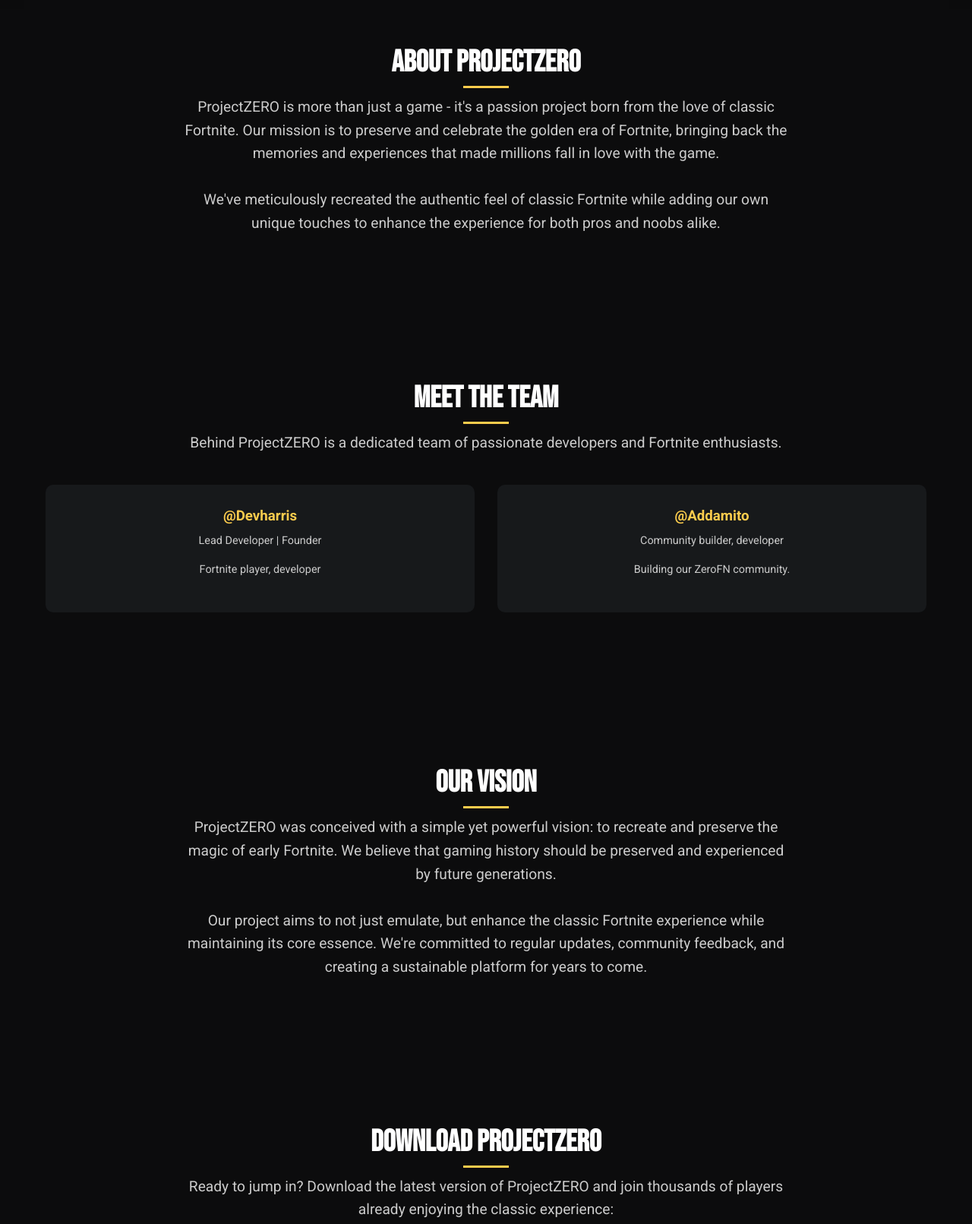
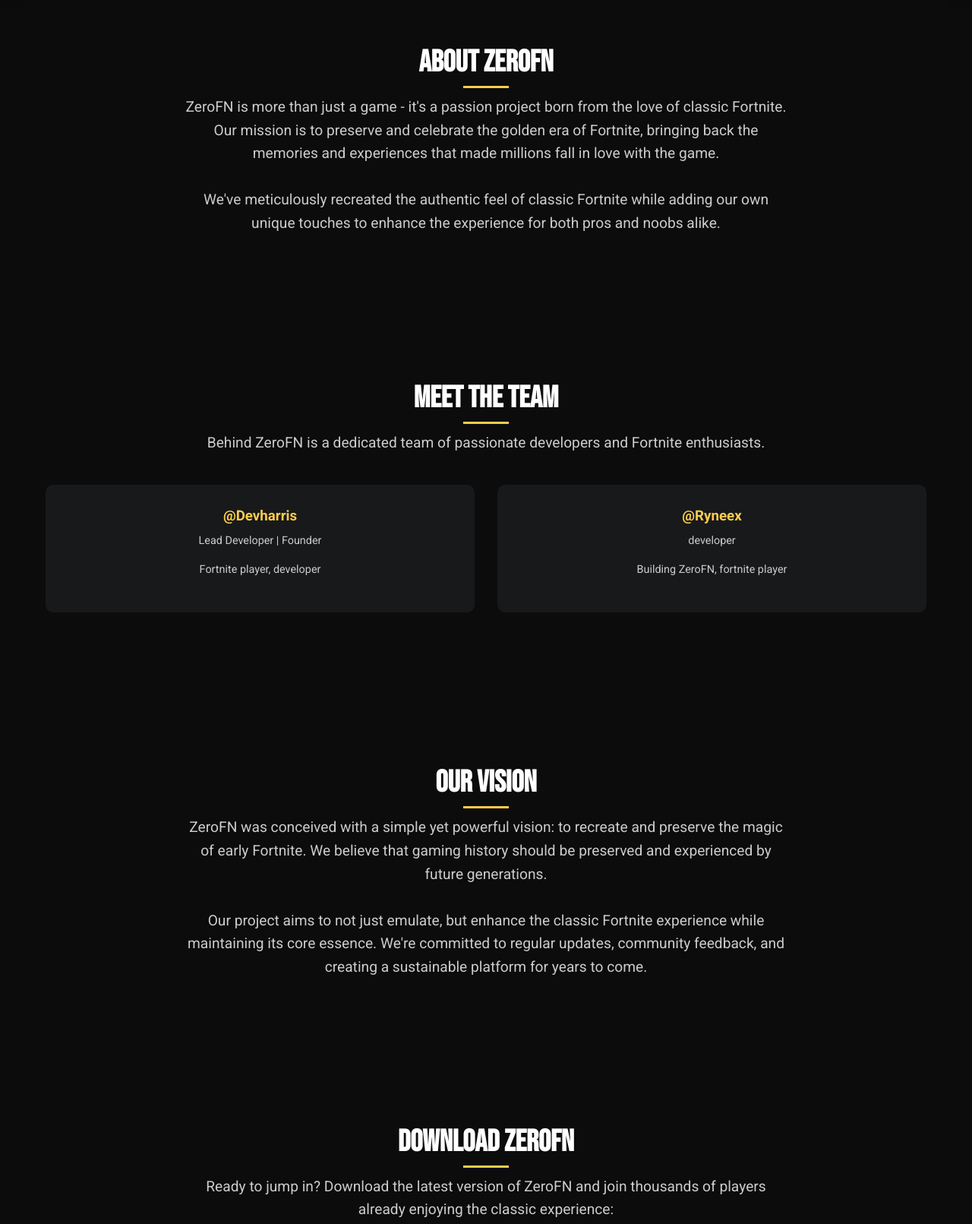
Before and after one commit to HarrisSagiris/ZeroFN, a website: page index.html in a window 1280 px wide. Shown: the part 740-2351 px from the top of the page at 76% size. Drawn offline with Linux system fonts and the light colour scheme.

Commit message:
update website

```diff
--- a/index.html
+++ b/index.html
@@ -3,7 +3,7 @@
 <head>
     <meta charset="UTF-8">
     <meta name="viewport" content="width=device-width, initial-scale=1.0">
-    <title>ZeroFN - ProjectZERO</title>
+    <title>ZeroFN</title>
     <link href="https://fonts.googleapis.com/css2?family=Bebas+Neue&family=Roboto:wght@400;700&display=swap" rel="stylesheet">
     <style>
         * {
@@ -387,7 +387,7 @@
 
     <div class="hero">
         <div>
-            <h1>Welcome to ZeroFN - Projectzero</h1>
+            <h1>Welcome to ZeroFN</h1>
             <p>Experience OG Fortnite like never before.</p>
             <div class="cta">
                 <a href="#download">Download Now</a>
@@ -396,14 +396,14 @@
     </div>
 
     <section id="about">
-        <h2>About ProjectZERO</h2>
-        <p>ProjectZERO is more than just a game - it's a passion project born from the love of classic Fortnite. Our mission is to preserve and celebrate the golden era of Fortnite, bringing back the memories and experiences that made millions fall in love with the game.</p>
+        <h2>About ZeroFN</h2>
+        <p>ZeroFN is more than just a game - it's a passion project born from the love of classic Fortnite. Our mission is to preserve and celebrate the golden era of Fortnite, bringing back the memories and experiences that made millions fall in love with the game.</p>
         <p>We've meticulously recreated the authentic feel of classic Fortnite while adding our own unique touches to enhance the experience for both pros and noobs alike.</p>
     </section>
 
     <section id="team">
         <h2>Meet The Team</h2>
-        <p>Behind ProjectZERO is a dedicated team of passionate developers and Fortnite enthusiasts.</p>
+        <p>Behind ZeroFN is a dedicated team of passionate developers and Fortnite enthusiasts.</p>
         <div class="team-grid">
             <div class="team-member">
                 <h3>@Devharris</h3>
@@ -411,22 +411,22 @@
                 <p>Fortnite player, developer</p>
             </div>
             <div class="team-member">
-                <h3>@Addamito</h3>
-                <p>Community builder, developer</p>
-                <p>Building our ZeroFN community.</p>
+                <h3>@Ryneex</h3>
+                <p>developer</p>
+                <p>Building ZeroFN, fortnite player</p>
             </div>
         </div>
     </section>
 
     <section id="vision">
         <h2>Our Vision</h2>
-        <p>ProjectZERO was conceived with a simple yet powerful vision: to recreate and preserve the magic of early Fortnite. We believe that gaming history should be preserved and experienced by future generations.</p>
+        <p>ZeroFN was conceived with a simple yet powerful vision: to recreate and preserve the magic of early Fortnite. We believe that gaming history should be preserved and experienced by future generations.</p>
         <p>Our project aims to not just emulate, but enhance the classic Fortnite experience while maintaining its core essence. We're committed to regular updates, community feedback, and creating a sustainable platform for years to come.</p>
     </section>
 
     <section id="download">
-        <h2>Download ProjectZERO</h2>
-        <p>Ready to jump in? Download the latest version of ProjectZERO and join thousands of players already enjoying the classic experience:</p>
+        <h2>Download ZeroFN</h2>
+        <p>Ready to jump in? Download the latest version of ZeroFN and join thousands of players already enjoying the classic experience:</p>
         <div class="cta">
             <a href="ZeroFN.zip" download>Download ZeroFN</a>
         </div>
@@ -441,7 +441,7 @@
     </section>
 
     <footer>
-        <p>&copy; 2025 ProjectZERO. All rights reserved. <a href="privacypolicy.html">Privacy Policy</a> | <a href="#">Terms of Service</a></p>
+        <p>&copy; 2025 ZeroFN. All rights reserved. <a href="privacypolicy.html">Privacy Policy</a> | <a href="#">Terms of Service</a></p>
     </footer>
 </body>
 </html>
```
